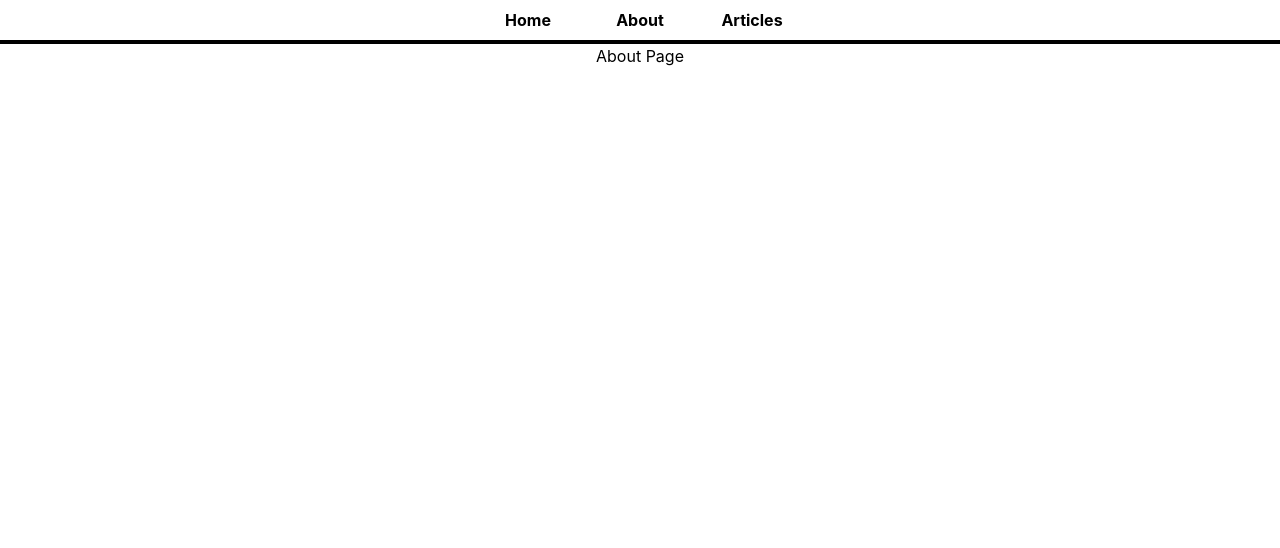
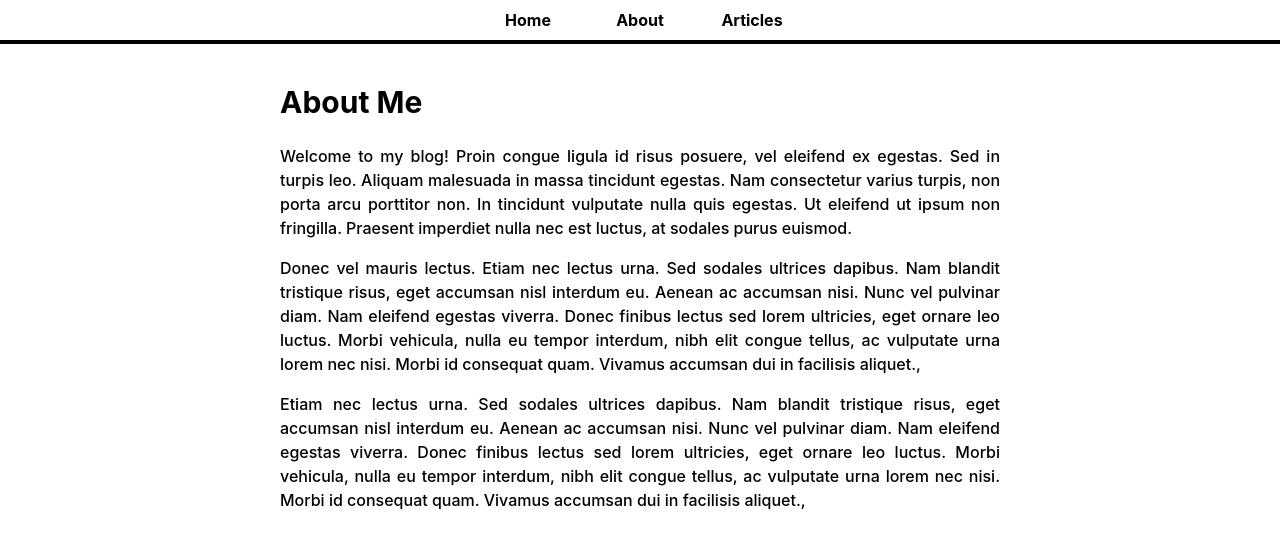
Before and after one commit to MAGHPMallawaarachchi/ink-link, a React (Create React App) app: page /about in a window 1280 px wide. Shown: the top 548 px of the page. Built offline with nearby package versions, Linux system fonts and the light colour scheme.

Commit message:
feat: add home and about pages

```diff
--- a/src/App.js
+++ b/src/App.js
@@ -13,7 +13,7 @@
         <Navbar/>
         <div>
           <Routes>
-            <Route path="/home" element={<Home />} />
+            <Route path="/" element={<Home />} />
             <Route path="/about" element={<About />} />
             <Route path="/articles" element={<ArticlesList />} />
             <Route path="/articles/:articleId" element={<Article />} />
--- a/src/pages/About.js
+++ b/src/pages/About.js
@@ -1,9 +1,31 @@
-const About = () => {
-    return (
-        <div className="about">
-            <h1>About Page</h1>
-        </div>
-    );
-}
+const About = () => (
+    <div className="max-w-[720px] m-auto flex flex-col items-start py-10">
+        <h1 className="font-bold text-3xl pb-6">About Me</h1>
+        <p className="text-justify font-medium mb-4">
+            Welcome to my blog! Proin congue
+            ligula id risus posuere, vel eleifend ex egestas. Sed in turpis leo.
+            Aliquam malesuada in massa tincidunt egestas. Nam consectetur varius turpis,
+            non porta arcu porttitor non. In tincidunt vulputate nulla quis egestas. Ut
+            eleifend ut ipsum non fringilla. Praesent imperdiet nulla nec est luctus, at
+            sodales purus euismod.
+        </p>
+        <p className="text-justify font-medium mb-4">
+            Donec vel mauris lectus. Etiam nec lectus urna. Sed sodales ultrices dapibus.
+            Nam blandit tristique risus, eget accumsan nisl interdum eu. Aenean ac accumsan
+            nisi. Nunc vel pulvinar diam. Nam eleifend egestas viverra. Donec finibus lectus
+            sed lorem ultricies, eget ornare leo luctus. Morbi vehicula, nulla eu tempor
+            interdum, nibh elit congue tellus, ac vulputate urna lorem nec nisi. Morbi id
+            consequat quam. Vivamus accumsan dui in facilisis aliquet.,
+        </p>
+        <p className="text-justify font-medium mb-4">
+            Etiam nec lectus urna. Sed sodales ultrices dapibus.
+            Nam blandit tristique risus, eget accumsan nisl interdum eu. Aenean ac accumsan
+            nisi. Nunc vel pulvinar diam. Nam eleifend egestas viverra. Donec finibus lectus
+            sed lorem ultricies, eget ornare leo luctus. Morbi vehicula, nulla eu tempor
+            interdum, nibh elit congue tellus, ac vulputate urna lorem nec nisi. Morbi id
+            consequat quam. Vivamus accumsan dui in facilisis aliquet.,
+        </p>
+    </div>
+);
 
 export default About;
--- a/src/pages/Home.js
+++ b/src/pages/Home.js
@@ -1,7 +1,31 @@
-const Home = () => {
-    return(
-        <h1>Home</h1>
-    );
-}
+const Home = () => (
+    <div className="max-w-[720px] m-auto flex flex-col items-start py-10">
+        <h1 className="font-bold text-3xl pb-6">Hello, welcome to my blog!</h1>
+        <p className="text-justify font-medium mb-4">
+            Welcome to my blog! Proin congue
+            ligula id risus posuere, vel eleifend ex egestas. Sed in turpis leo.
+            Aliquam malesuada in massa tincidunt egestas. Nam consectetur varius turpis,
+            non porta arcu porttitor non. In tincidunt vulputate nulla quis egestas. Ut
+            eleifend ut ipsum non fringilla. Praesent imperdiet nulla nec est luctus, at
+            sodales purus euismod.
+        </p>
+        <p className="text-justify font-medium mb-4">
+            Donec vel mauris lectus. Etiam nec lectus urna. Sed sodales ultrices dapibus.
+            Nam blandit tristique risus, eget accumsan nisl interdum eu. Aenean ac accumsan
+            nisi. Nunc vel pulvinar diam. Nam eleifend egestas viverra. Donec finibus lectus
+            sed lorem ultricies, eget ornare leo luctus. Morbi vehicula, nulla eu tempor
+            interdum, nibh elit congue tellus, ac vulputate urna lorem nec nisi. Morbi id
+            consequat quam. Vivamus accumsan dui in facilisis aliquet.,
+        </p>
+        <p className="text-justify font-medium mb-4">
+            Etiam nec lectus urna. Sed sodales ultrices dapibus.
+            Nam blandit tristique risus, eget accumsan nisl interdum eu. Aenean ac accumsan
+            nisi. Nunc vel pulvinar diam. Nam eleifend egestas viverra. Donec finibus lectus
+            sed lorem ultricies, eget ornare leo luctus. Morbi vehicula, nulla eu tempor
+            interdum, nibh elit congue tellus, ac vulputate urna lorem nec nisi. Morbi id
+            consequat quam. Vivamus accumsan dui in facilisis aliquet.,
+        </p>
+    </div>
+);
 
 export default Home;
```
